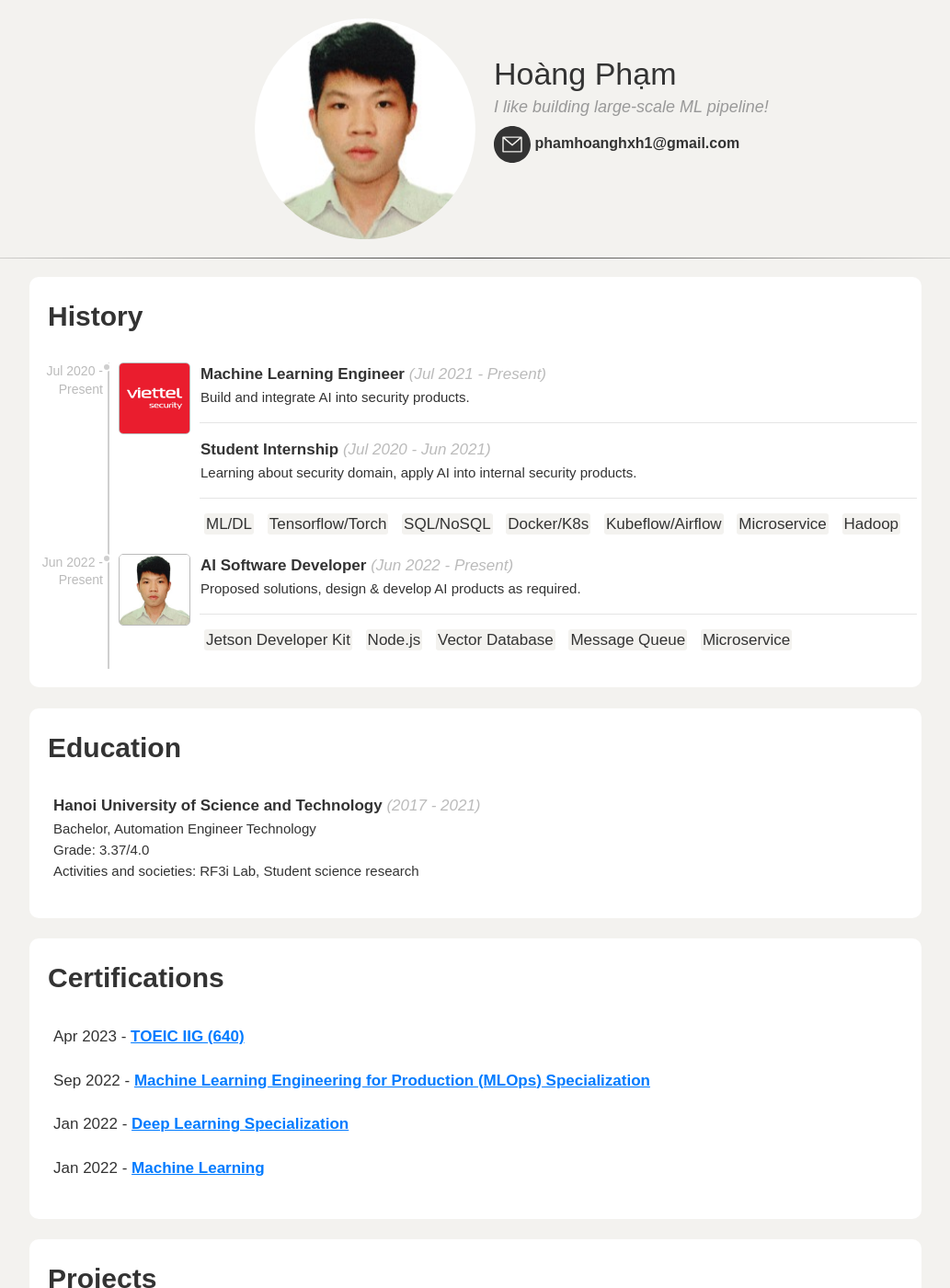
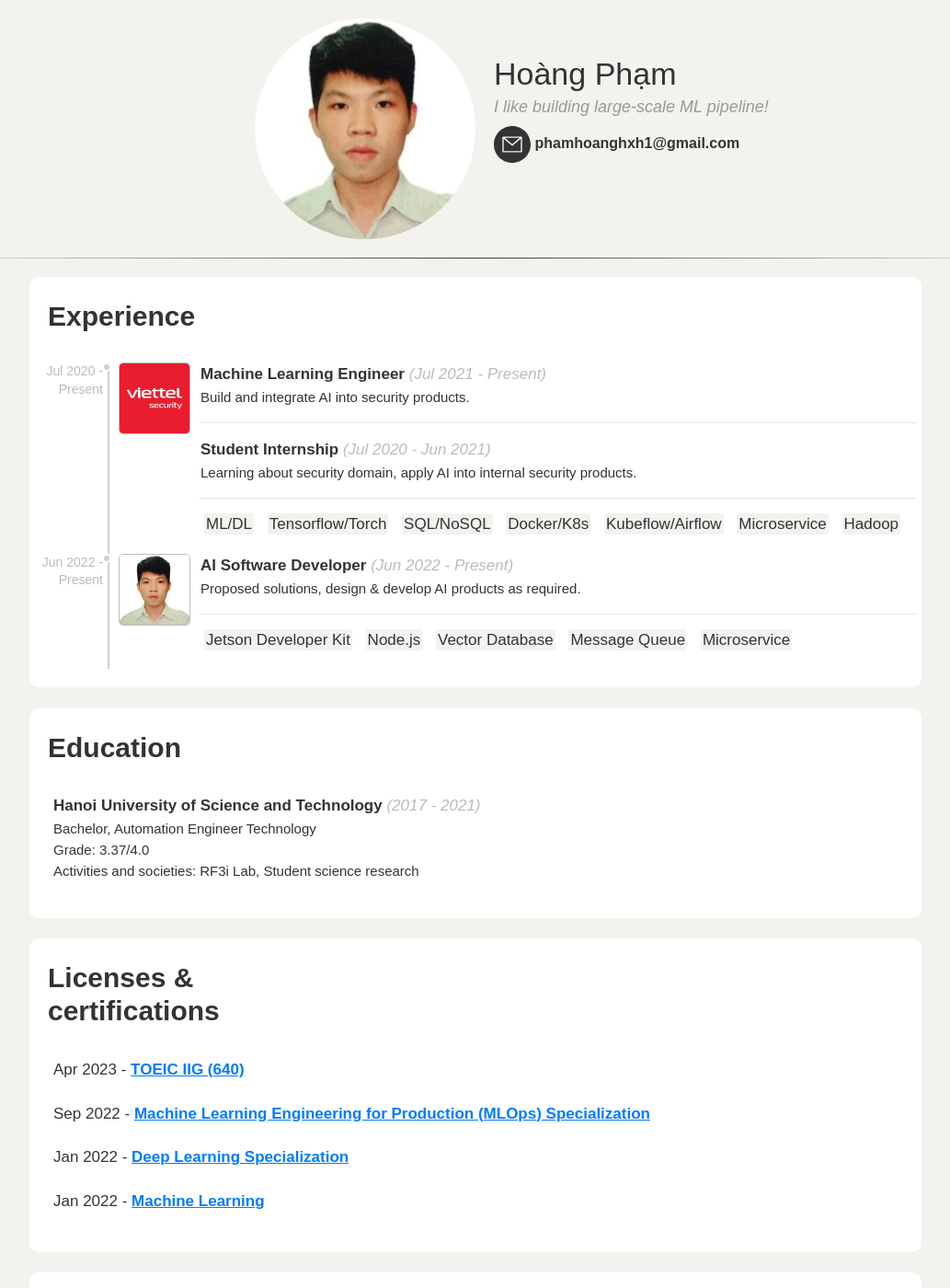
Before and after one commit to dangho99/dang99.github.io, a Jekyll site: the page built from about.html, in a window 1280 px wide and 1400 px high. Shown: the whole window at 92% size, without its empty margins (123-1156 px from the left). Built offline with Jekyll 4.4.1, drawn with Linux system fonts in a browser that asks for light colours.

Commit message:
update cv

```diff
--- a/about.html
+++ b/about.html
@@ -113,7 +113,7 @@
 <div id="profile_exp" class="container" style="">
     <div>
         <h2 style="color: #333 !important; font-size: 30px; font-style: initial!important; font-weight:bold;">
-            History</h2>
+            Experience</h2>
     </div>
     <br>
     {% for exp in site.data.profile.experiences %}
@@ -199,7 +199,7 @@
 <div id="profile_certs" class="container" style="background-color: none;">
     <div class="liner">
         <h2 style="color: #333 !important; font-size: 30px; font-style: initial!important; font-weight:bold;">
-            Certifications</h2>
+            Licenses & certifications</h2>
     </div>
     <br>
     {% for item in site.data.profile.certs %}
```
